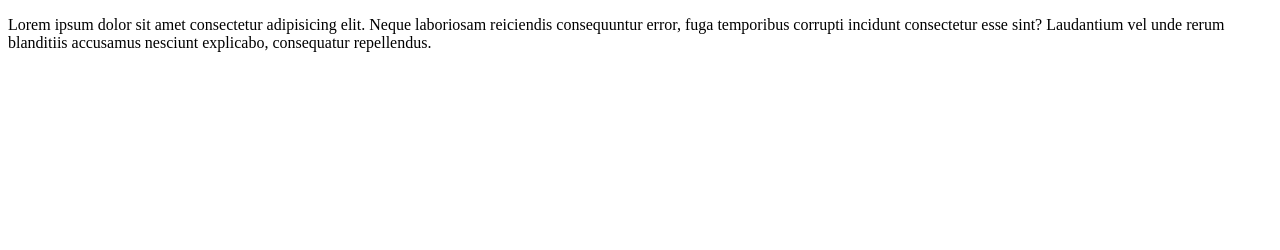
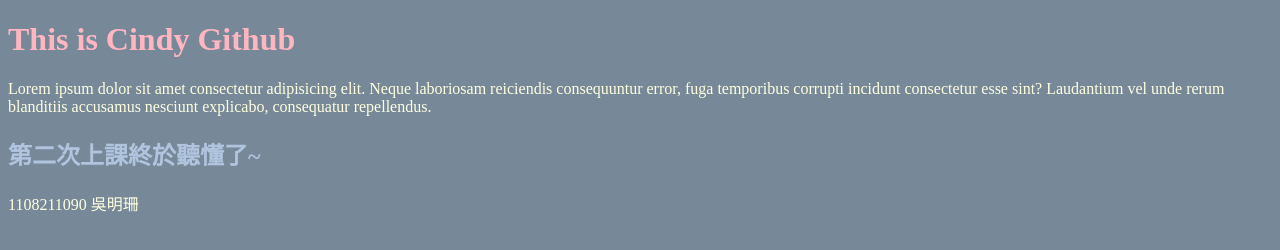
Before and after one commit to misha2419/20200915, a plain HTML site: page index.html in a window 1280 px wide. Drawn offline with Linux system fonts and the light colour scheme.

Commit message:
有顏色

```diff
--- a/index.html
+++ b/index.html
@@ -4,8 +4,14 @@
     <meta charset="UTF-8">
     <meta name="viewport" content="width=device-width, initial-scale=1.0">
     <title>Document</title>
+    <link rel="stylesheet" href="style.css">
 </head>
 <body>
+    <h1>This is Cindy Github</h1>
     <p>Lorem ipsum dolor sit amet consectetur adipisicing elit. Neque laboriosam reiciendis consequuntur error, fuga temporibus corrupti incidunt consectetur esse sint? Laudantium vel unde rerum blanditiis accusamus nesciunt explicabo, consequatur repellendus.</p>
+
+    <h2>第二次上課終於聽懂了~</h2>
+
+    <P>1108211090 吳明珊</P>
 </body>
 </html>
--- a/style.css
+++ b/style.css
@@ -0,0 +1,12 @@
+body{
+    background-color: lightslategray;
+}
+h1{
+    color: lightpink;
+}
+h2{
+    color: lightsteelblue;
+}
+p{
+    color: lightyellow;
+}
```
